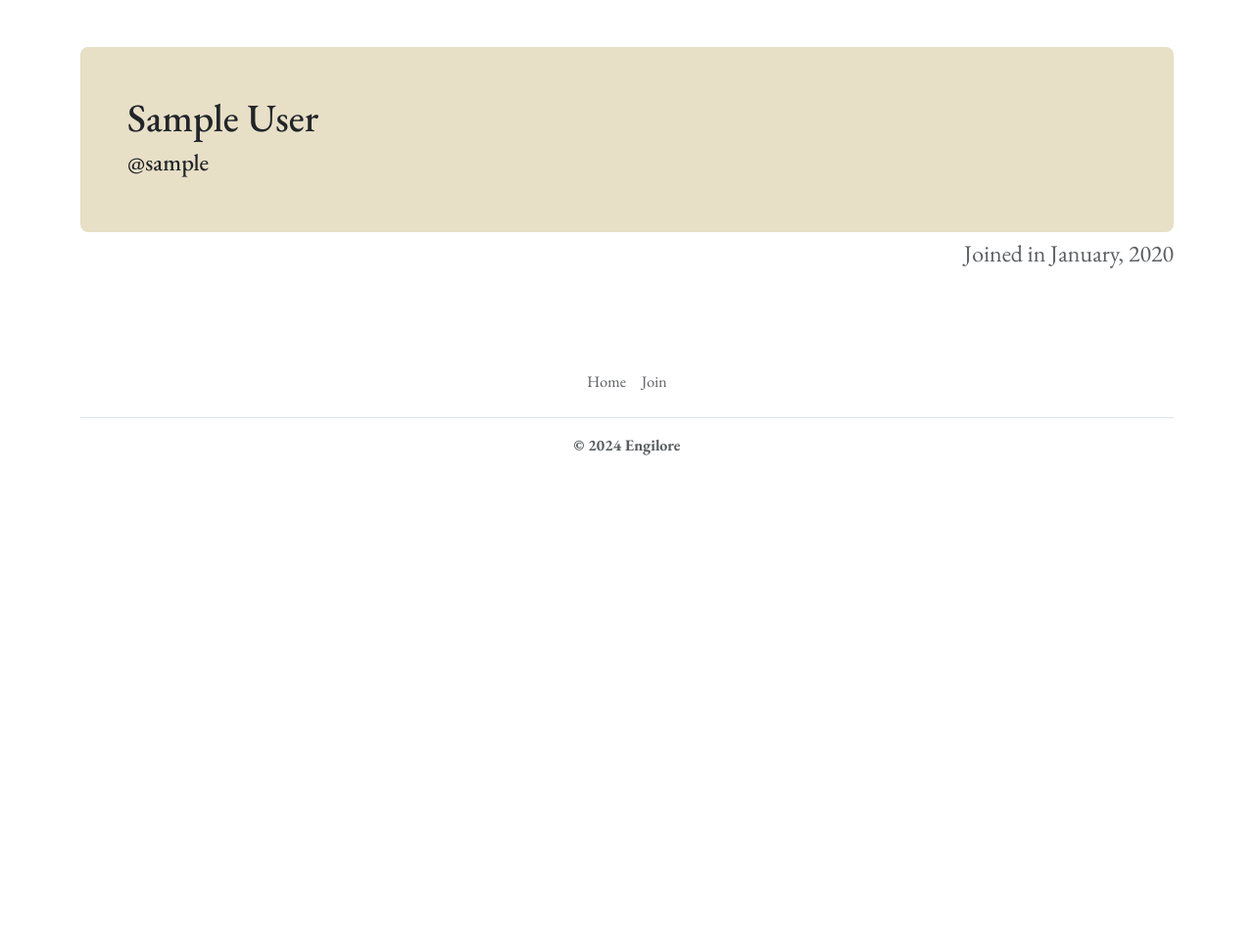
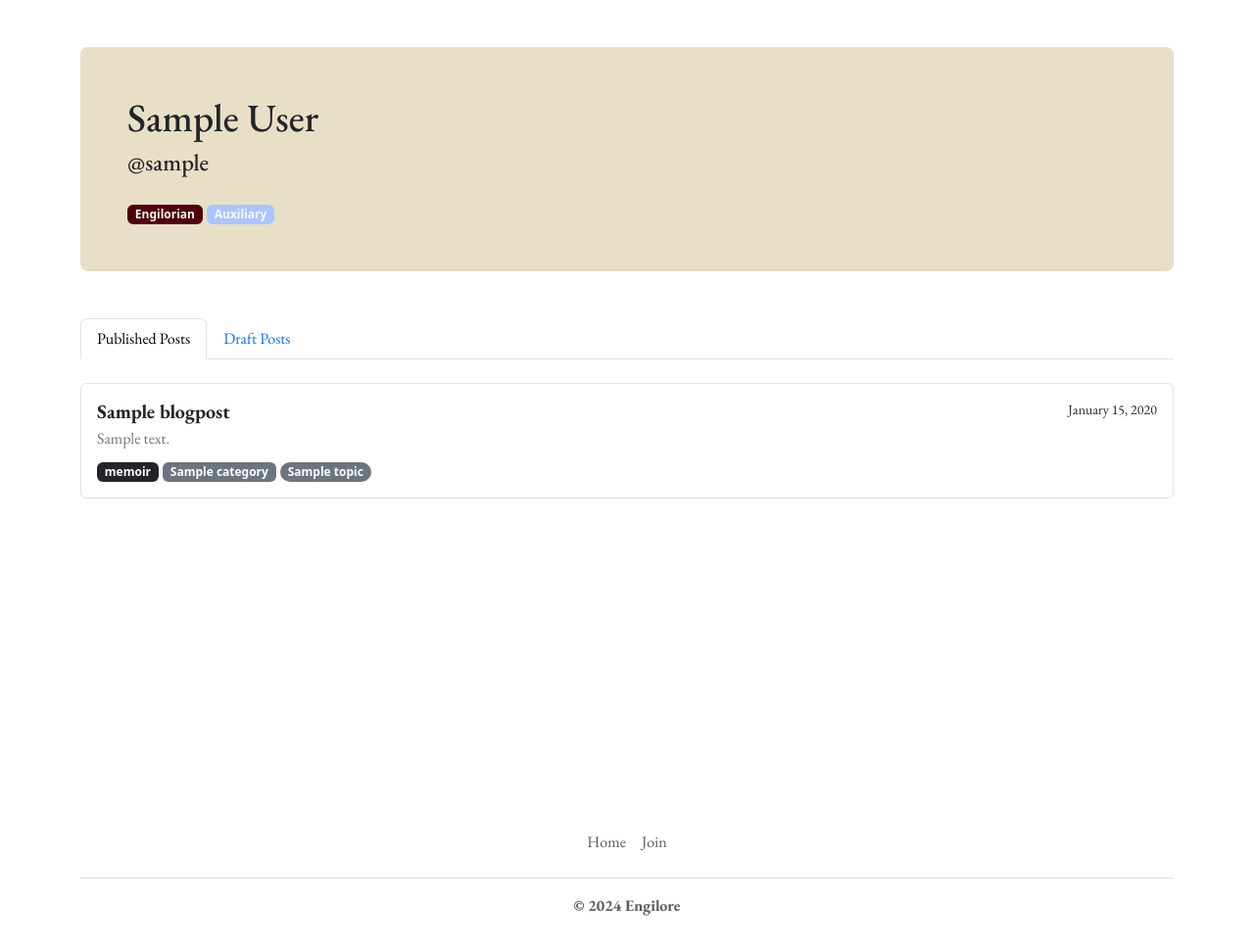
Before and after one commit to engilore/engilore, a Django app: a page that uses apps/account/templates/account_templates/views/account_profile.html in a window 1280 px wide. Shown: the part 66-1035 px from the top of the page at 98% size. Before the commit the page ends 531 px from the top, so only its background shows below. Run offline with Django 4.2, Linux system fonts and the light colour scheme; a user stored in the database is signed in; tables that the repository leaves empty hold one stand-in row (values such as "Sample post").

Commit message:
implementation of profile posts

```diff
--- /dev/null
+++ b/apps/account/templates/account_templates/components/profile_navbar.html
@@ -0,0 +1,12 @@
+{% load static %}
+
+<nav class="mt-5">
+    <ul class="nav nav-tabs main-font">
+        <li class="nav-item">
+            <a class="nav-link {% if current_status == 'published' %}active{% endif %}" href="{% url 'account-profile' profile.username %}">Published Posts</a>
+        </li>
+        <li class="nav-item">
+            <a class="nav-link {% if current_status == 'draft' %}active{% endif %}" href="{% url 'account-profile' profile.username %}?status=draft">Draft Posts</a>
+        </li>
+    </ul>
+</nav>
--- a/apps/account/templates/account_templates/views/account_profile.html
+++ b/apps/account/templates/account_templates/views/account_profile.html
@@ -1,9 +1,14 @@
 {% extends "account_templates/account_base.html" %}
 
+{% block title %}
+{{ profile.username }}'s Profile - Engilorian Posts
+{% endblock %}
+
 {% block content %}
-<section class="py-5">
+<section class="py-5 min-vh-100">
     <div class="container">
-        <div class="d-flex justify-content-between align-items-center p-5 core-bg-accent rounded-3">
+        <div class="core-bg-accent rounded-3 p-5">
+            <div class="d-flex justify-content-between align-items-center">
                 <div>
                     <h1 class="main-font">
                         {{ profile.first_name }} {{ profile.last_name }}
@@ -13,10 +18,89 @@
                     </h4>
                 </div>
             </div>
-        <div class="pt-2 text-end text-muted">
-            <h4 class="main-font fw-light">
-                Joined in {{ profile.created_at|date:"F, Y" }}
-            </h4>
+
+            <div class="mt-3">
+                {% if profile.is_engilorian %}
+                <span class="badge core-bg-secondary text-light engilorian-badge">Engilorian</span>
+                {% endif %}
+                {% if profile.is_auxiliary %}
+                <span class="badge core-bg-engilore text-light engilorian-badge">Auxiliary</span>
+                {% endif %}
+            </div>
+        </div>
+
+        {% if user.is_authenticated and user == profile and user.is_engilorian %}
+            {% include "account_templates/components/profile_navbar.html" %}
+        {% endif %}
+
+        <div class="mt-4">
+            {% if posts %}
+                <div class="list-group">
+                    {% for post in posts %}
+                    <a href="{% url 'detail-blog-post' slug=post.slug %}" class="list-group-item list-group-item-action rounded mb-3 p-3">
+                        <div class="d-flex w-100 justify-content-between">
+                            <h5 class="mb-1 fw-bold main-font">{{ post.title }}</h5>
+                            <small class="main-font">{{ post.published_at|date:"F d, Y" }}</small>
+                        </div>
+                        <p class="mb-2 text-secondary main-font">{{ post.meta_description }}</p>
+                        <div>
+
+                            {% if post.status == 'draft' %}
+                            <span class="badge bg-warning text-dark">Draft</span>
+                            {% endif %}
+
+                            <span class="badge bg-dark">{{ post.post_type }}</span>
+                            <span class="badge bg-secondary">{{ post.category.name }}</span>
+
+                            {% for topic in post.topics.all %}
+                            <span class="badge rounded-pill bg-secondary">{{ topic.name }}</span>
+                            {% endfor %}
+
+                        </div>
+                    </a>
+                    {% endfor %}
+                </div>
+
+                <div class="mt-4">
+                    {% if is_paginated %}
+                        <nav>
+                            <ul class="pagination justify-content-center">
+                                {% if page_obj.has_previous %}
+                                <li class="page-item">
+                                    <a class="page-link" href="?{% if query_params %}{{ query_params.urlencode }}&{% endif %}page={{ page_obj.previous_page_number }}" aria-label="Previous">
+                                        <span aria-hidden="true">&laquo;</span>
+                                    </a>
+                                </li>
+                                {% else %}
+                                <li class="page-item disabled">
+                                    <span class="page-link" aria-hidden="true">&laquo;</span>
+                                </li>
+                                {% endif %}
+
+                                {% for page_num in paginator.page_range %}
+                                    <li class="page-item {% if page_obj.number == page_num %}active{% endif %}">
+                                        <a class="page-link" href="?{% if query_params %}{{ query_params.urlencode }}&{% endif %}page={{ page_num }}">{{ page_num }}</a>
+                                    </li>
+                                {% endfor %}
+
+                                {% if page_obj.has_next %}
+                                <li class="page-item">
+                                    <a class="page-link" href="?{% if query_params %}{{ query_params.urlencode }}&{% endif %}page={{ page_obj.next_page_number }}" aria-label="Next">
+                                        <span aria-hidden="true">&raquo;</span>
+                                    </a>
+                                </li>
+                                {% else %}
+                                <li class="page-item disabled">
+                                    <span class="page-link" aria-hidden="true">&raquo;</span>
+                                </li>
+                                {% endif %}
+                            </ul>
+                        </nav>
+                    {% endif %}
+                </div>
+            {% else %}
+                <p class="text-center">No posts available.</p>
+            {% endif %}
         </div>
     </div>
 </section>
--- a/apps/account/views.py
+++ b/apps/account/views.py
@@ -1,9 +1,11 @@
 from django.urls import reverse_lazy
-from django.http import HttpResponseForbidden
+from django.shortcuts import get_object_or_404
+from django.core.paginator import Paginator
 from django.views.generic.edit import UpdateView, DeleteView
 from django.views.generic.detail import DetailView
 from django.contrib.auth.mixins import LoginRequiredMixin
 
+from blog.models import BlogPost
 from account.models import User
 from account.forms import AccountUpdateForm
 
@@ -31,4 +33,37 @@ class AccountProfileView(DetailView):
     context_object_name = 'profile'
 
     def get_object(self):
-        return User.objects.get(username=self.kwargs['username'])
+        return get_object_or_404(User, username=self.kwargs['username'])
+
+    def get_posts(self, profile_user, status_filter):
+        if status_filter == 'draft':
+            return BlogPost.objects.filter(author=profile_user, status='draft').order_by('-created_at')
+        return BlogPost.objects.filter(author=profile_user, status='published').order_by('-published_at')
+
+    def get_filtered_posts(self, profile_user):
+        current_user = self.request.user
+        status_filter = self.request.GET.get('status', 'published')
+
+        if current_user.is_authenticated and current_user == profile_user and current_user.is_engilorian:
+            return self.get_posts(profile_user, status_filter), status_filter, True
+        return self.get_posts(profile_user, 'published'), 'published', False
+
+    def paginate_posts(self, posts):
+        paginator = Paginator(posts, 10)
+        page_number = self.request.GET.get('page')
+        return paginator.get_page(page_number)
+
+    def get_context_data(self, **kwargs):
+        context = super().get_context_data(**kwargs)
+        profile_user = self.get_object()
+        posts, current_status, show_drafts = self.get_filtered_posts(profile_user)
+
+        page_obj = self.paginate_posts(posts)
+
+        context.update({
+            'page_obj': page_obj,
+            'posts': page_obj.object_list,
+            'current_status': current_status,
+            'show_drafts': show_drafts,
+        })
+        return context
```
Lines whose indentation alone changed are shown as unchanged.
